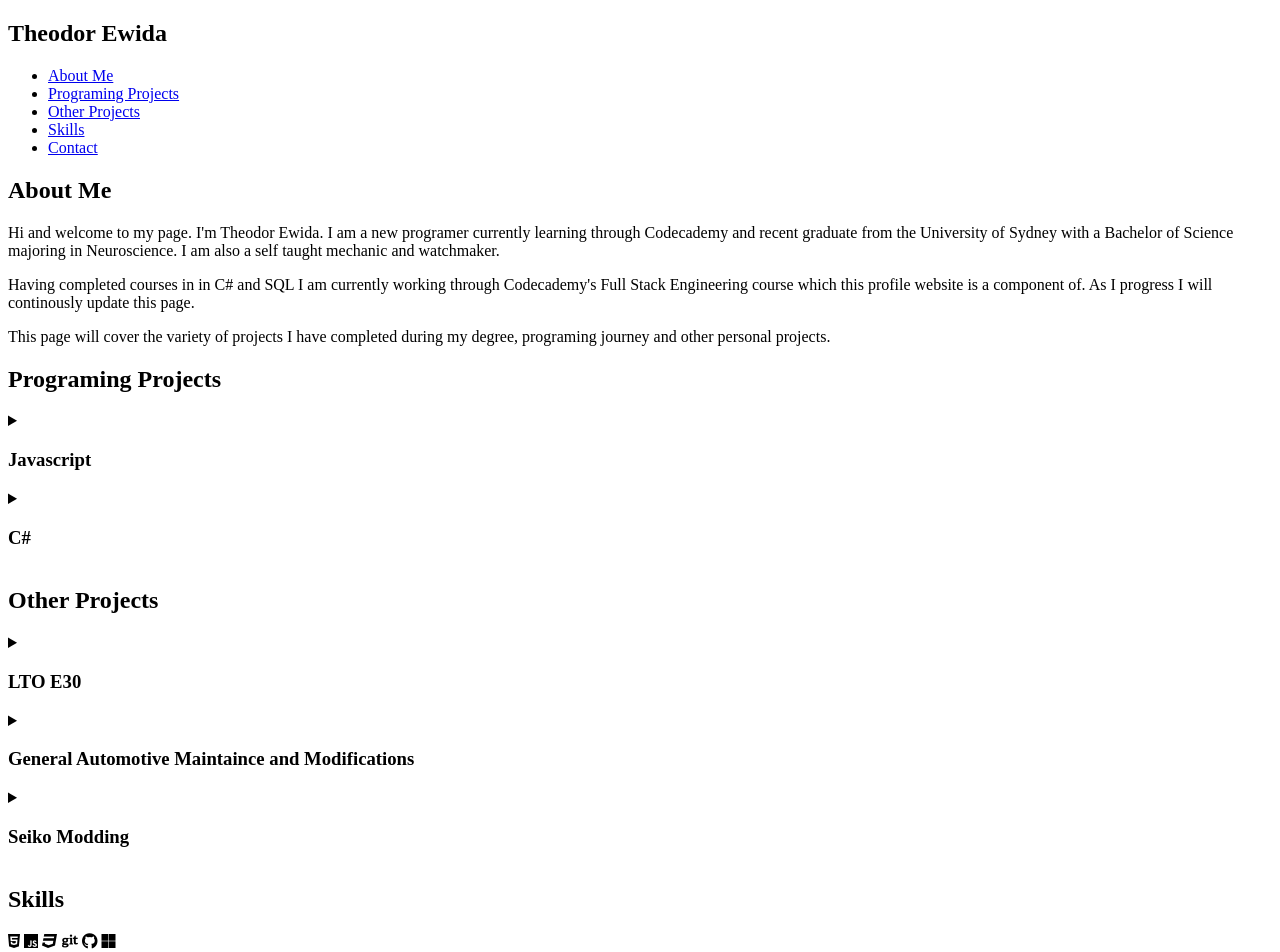
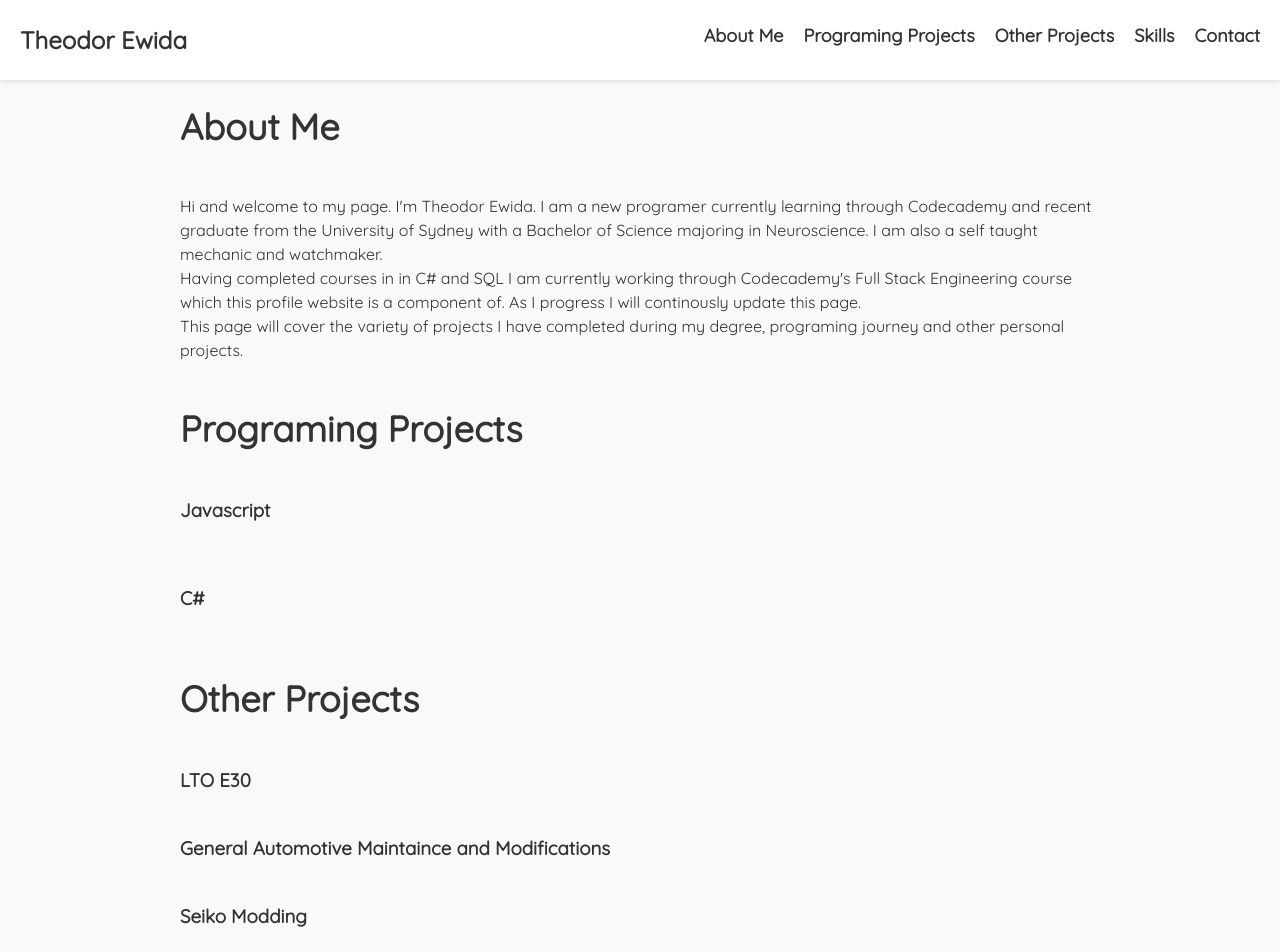
Before and after one commit to mo0dl3/Portfolio_Project, a plain HTML site: page Portfolio_main_page.html in a window 1280 px wide. Shown: the top 952 px of the page. Drawn offline with Linux system fonts and the light colour scheme.

Commit message:
Completed projects

```diff
--- a/Portfolio_main_page.html
+++ b/Portfolio_main_page.html
@@ -42,9 +42,9 @@
                        <h3>Javascript</h3>
                     </summary>
                     <ul class="javascript-project-list">
-                        <li>Simple temperature unit conversion console application</li>
-                        <li>Credit card checking program that compares card numbers against a rule set to determine their validity</li>
-                        <li>A program that assess the likelyhood that a mutation of a known organism comprising of 15 DNA bases will survive. The program generates multiple mutations of the organism and assess its chance to survive by identifing if the organism has a certain percentage of a paticular base.</li>
+                        <li>Simple temperature unit conversion console application.</li>
+                        <li>Credit card checking program that compares card numbers against a rule set to determine their validity.</li>
+                        <li>A program that assesses the likelihood that a mutation of a known organism comprising of 15 DNA bases will survive. The program generates multiple mutations of the organism and assess its chance to survive by identifying if the organism has a certain percentage of a particular base.</li>
                         <li>Created the functions for a number guessing game. The game generates a secret number then the user and the computer both make a guess. The program then awards a point to the player closest to the secret number.</li>
                         <li>Simple console app that converts human age to dog years.</li>
                     </ul>
@@ -55,14 +55,14 @@
                     </summary>
                     <ul class="C#-project-list">
                         <li>Snake-like console game where the user controls an arrow. The user scores by collecting an @.</li>
-                        <li>A program that generates a random ASCII creature in the console using a set of monster body parts and randomly arranging them</li>
-                        <li>Create a text based choose your own adventure console program. The program progress through the story and asks the user to answer a variety of questions that progress the story. The story has a variety of endings and can be ended prematurely if the user makes certain choices.</li>
+                        <li>A program that generates a random ASCII creature in the console using a set of monster body parts and randomly arranging them.</li>
+                        <li>Created a text based choose your own adventure console program. The program progress through the story and asks the user to answer a variety of questions that progress the story. The story has a variety of endings and can be ended prematurely if the user makes certain choices.</li>
                         <li>Simple encryption and decryption console program. It asks the user whether they want to encrypt or decrypt a string. The encryption process advances each letter in the input by 4 letter and does the reverse for the decryption process.</li>
                         <li>Mad libs console program that asks the user for a variety of inputs and combines them into a story.</li>
-                        <li>Change calculator that converts a user defined amount into 3 coin of varying values.</li>
-                        <li>Password checking console program that checks that user's inputed password meets a set of basic rules including minimum length of 8 characters and contains at least one uppercase, lowercase, numerical and special character. THe program checks for how many of the conditions the user's password has met then reports back with a strength rating.</li>
+                        <li>Spare change calculator that converts a user defined amount into 3 coins of varying values.</li>
+                        <li>Password checking console program that checks that user's inputted password meets a set of basic rules including minimum length of 8 characters and contains at least one uppercase, lowercase, numerical and special character. The program checks for how many of the conditions the user's password has met then reports back with a strength rating.</li>
                         <li>Program that searches through a .tvs database using LINQ. The program returns the results of the search reformatted in readable format.</li>
-                        <li>True or false console quiz. The quiz only takes true or false as an input regardless of capitalisation. When the program recieves an input that is not either true or false it returns an error and asks the user to input either true or false.</li>
+                        <li>True or false console quiz. The quiz only takes true or false as an input regardless of capitalisation. When the program receives an input that is not either true or false it returns an error and asks the user to input either true or false.</li>
                     </ul>
                 </details>
             </section>
--- a/index.css
+++ b/index.css
@@ -0,0 +1,140 @@
+@import url("https://fonts.googleapis.com/css2?family=Quicksand&display=swap");
+
+* {
+    box-sizing: border-box;
+    margin: 0;
+    padding: 0;
+  }
+
+  .fa-solid,
+  .fa-brands,
+  .fa-sharp-solid {
+    border-radius: 0.2em;
+    padding: 0.3em;
+    color:rgb(44, 40, 87);
+    font-size: 2em;
+
+  }
+
+  /* Global styles */
+  body {
+    font-family: 'Quicksand', sans-serif;
+    font-size: 16px;
+    line-height: 1.5;
+    color: #333;
+    background-color: #f9f9f9;
+    padding-top: 60px;
+  }
+
+  /* Header styles */
+  nav {
+    display: flex;
+    justify-content: space-between;
+    align-items: center;
+    height: 80px;
+    padding: 0 20px;
+    background-color: #fff;
+    box-shadow: 0 2px 4px rgba(0, 0, 0, 0.1);
+    position: fixed; /* Set the navbar to fixed position */
+    top: 0; /* Position the navbar at the top of the page */
+    width: 100%;
+  }
+
+  #logo {
+    font-size: 24px;
+    font-weight: bold;
+  }
+
+  .navigation-items {
+    display: flex;
+    list-style: none;
+  }
+
+  .navigation-items li {
+    margin-left: 20px;
+  }
+
+  .navigation-items li:first-child {
+    margin-left: 0;
+  }
+
+  .navigation-items a {
+    color: #333;
+    text-decoration: none;
+    font-size: 18px;
+    font-weight: bold;
+  }
+
+  .navigation-items a:hover {
+    color: rgb(107, 98, 206);
+  }
+
+  /* Main styles */
+  main {
+    max-width: 960px;
+    margin: 20px auto;
+    padding: 0 20px;
+  }
+
+  h2 {
+    font-size: 36px;
+    margin: 40px 0;
+  }
+
+  .about-me-container {
+    margin: 40px 0;
+  }
+
+  .programing-language-name {
+    margin: 20px 0;
+  }
+
+  .programing-project-language {
+    margin-bottom: 40px;
+  }
+
+  ul {
+    list-style: circle;
+  }
+
+  ul li {
+    margin-bottom: 10px;
+  }
+
+  .project-image {
+    max-width: 100%;
+  }
+
+  .project-description {
+    margin-top: 20px;
+  }
+
+  .programing-project-language summary {
+    display: block;
+  }
+
+  .automotive-projects summary {
+    display: block;
+  }
+
+  .watch-making-projects summary {
+    display: block;
+  }
+
+  .automotive-projects {
+    margin-top: 40px;
+    margin-bottom: 40px;
+  }
+
+  h3 {
+    box-shadow: inset 0 0 0 0 rgb(44, 40, 87);
+    margin: 0 -.25rem;
+    padding: 0 .25rem;
+    transition: color .3s ease-in-out, box-shadow .3s ease-in-out;
+  }
+
+
+  h3:hover {
+    box-shadow: inset 465px 0 0 0 rgb(44, 40, 87);
+    color: white;
+  }
```
Also changed, not shown: Contact.html (+11 -10 lines).
